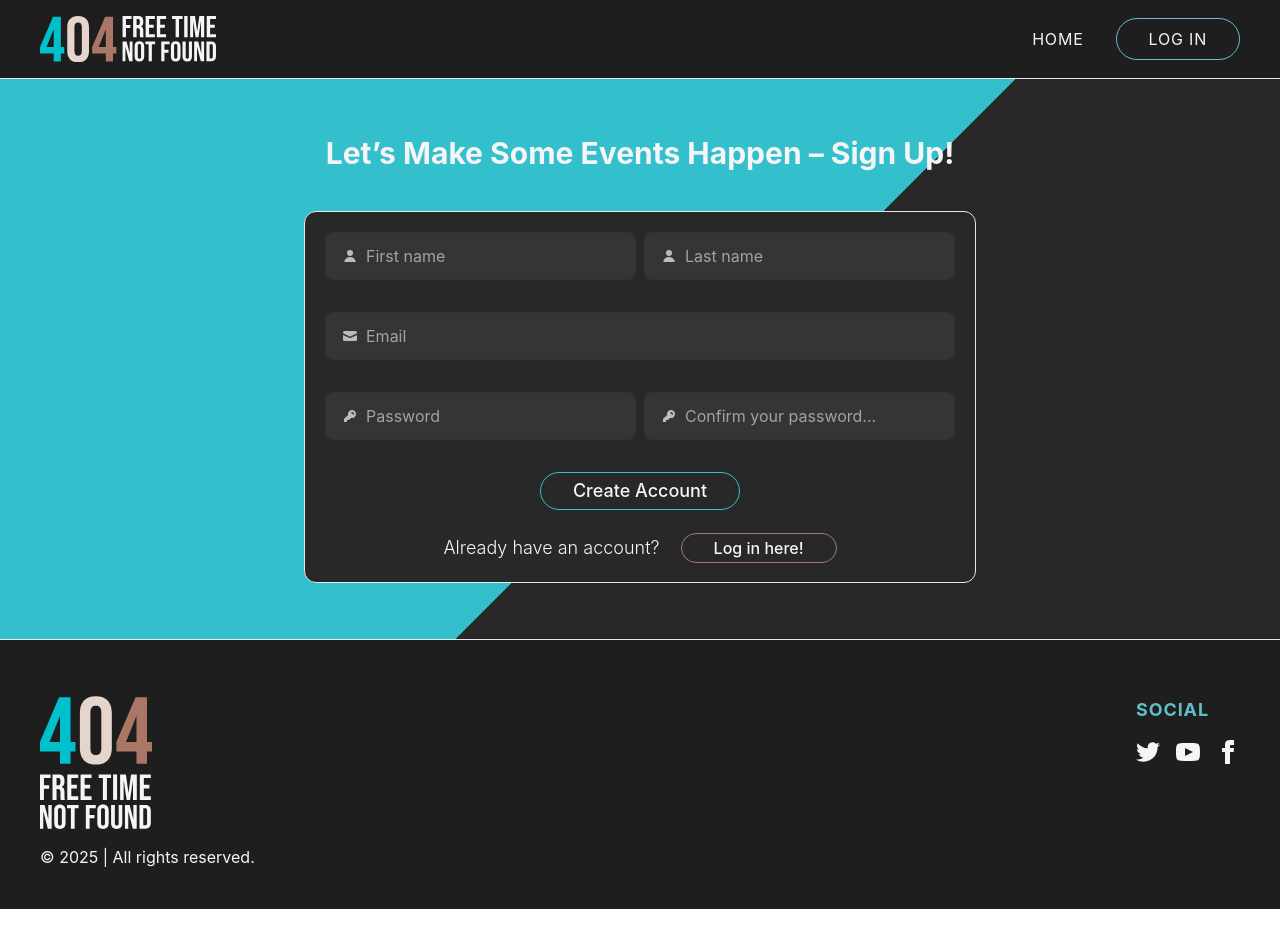
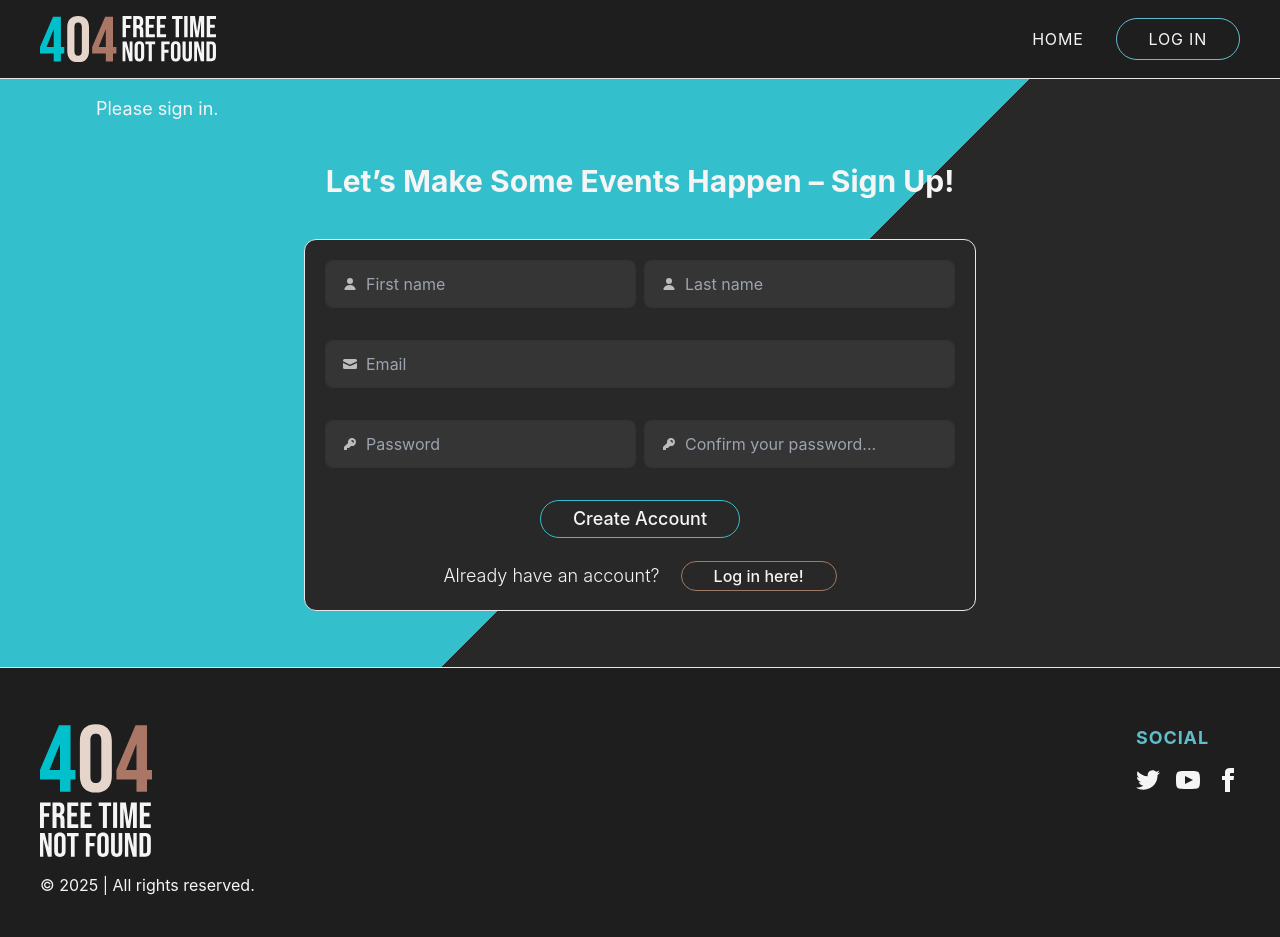
Before and after one commit to MaksimShupta/EventScheduler, a React (Vite) app: page /sign-up in a window 1280 px wide. Before the commit the page ends 909 px from the top, so only its background shows below. Built offline with nearby package versions, Linux system fonts and the light colour scheme.

Commit message:
signed-in check was added

```diff
--- a/src/data/authentication.js
+++ b/src/data/authentication.js
@@ -27,10 +27,10 @@ const signUp = async (
     }
     // Parse JSON response
     const data = await response.json();
-    console.log("You've successfully signed in !", data);
+    console.log("You've successfully signed up !", data);
     return data;
   } catch (error) {
-    console.error("Sign-in failed:", error);
+    console.error("Sign-up failed:", error);
   }
 };
 
--- a/src/layouts/MainLayout.jsx
+++ b/src/layouts/MainLayout.jsx
@@ -1,12 +1,26 @@
 import Navbar from "../components/Navbar";
 import Footer from "../components/Footer";
 import { Outlet } from "react-router";
+import { useState, useEffect } from "react";
 
 const MainLayout = () => {
+  const [isAuthenticated, setIsAuthenticated] = useState(false);
+
+  useEffect(() => {
+    const storedUser = localStorage.getItem("userData");
+    if (storedUser) {
+      const { email, password } = JSON.parse(storedUser);
+      // Check if both email and password exist
+      if (email && password) {
+        setIsAuthenticated(true);
+      }
+    }
+  }, []);
   return (
     <div className="bg-[#1E1E1E] flex flex-col min-h-screen bg-diagonal">
       <Navbar />
       <main className="flex-grow flex flex-col justify-between py-4 px-24 text-[#F5F5F5] text-lg">
+        {isAuthenticated ? <p>Welcome back!</p> : <p>Please sign in.</p>}
         <Outlet />
       </main>
       <Footer />
--- a/src/pages/SignUp.jsx
+++ b/src/pages/SignUp.jsx
@@ -23,7 +23,7 @@ const SignUp = () => {
       const storedUserData = localStorage.getItem("userData");
       if (storedUserData) {
         const parsedUserData = JSON.parse(storedUserData);
-        // Check if the new user data matches the stored data (email check or all fields)
+        // Check if the new user data matches the stored data
         if (
           parsedUserData.email === formData.email ||
           (parsedUserData.firstName === formData.firstName &&
```
Lines whose indentation alone changed are shown as unchanged.
